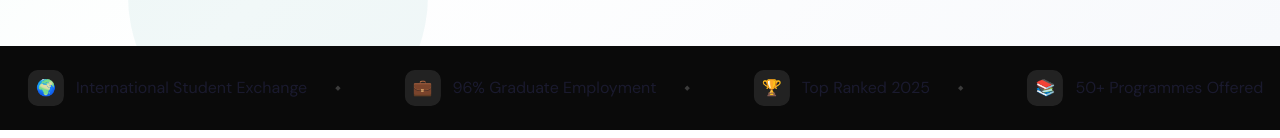
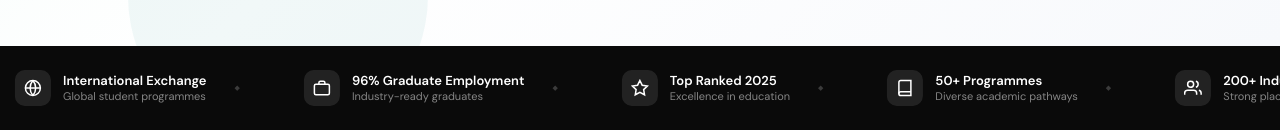
Before and after one commit to rahulc65/aashrayam, a React (Create React App) app in the folder client/: page / in a window 1280 px wide. Shown: the part 814-952 px from the top of the page. Built offline with nearby package versions, Linux system fonts and the light colour scheme; no server answers.

Commit message:
Update Strip.js

```diff
--- a/client/src/components/frontend/Strip.js
+++ b/client/src/components/frontend/Strip.js
@@ -1,12 +1,68 @@
 import './Strip.css';
 
 const items = [
-  { icon: '🎓', text: 'Nationally Accredited Institution' },
-  { icon: '🌍', text: 'International Student Exchange' },
-  { icon: '💼', text: '96% Graduate Employment' },
-  { icon: '🏆', text: 'Top Ranked 2025' },
-  { icon: '📚', text: '50+ Programmes Offered' },
-  { icon: '🤝', text: '200+ Industry Partners' },
+  {
+    icon: (
+      <svg width="18" height="18" viewBox="0 0 24 24" fill="none" stroke="white" strokeWidth="2">
+        <path d="M22 11.08V12a10 10 0 11-5.93-9.14"/>
+        <polyline points="22,4 12,14.01 9,11.01"/>
+      </svg>
+    ),
+    title: 'Nationally Accredited',
+    sub: 'Recognised & approved institution',
+  },
+  {
+    icon: (
+      <svg width="18" height="18" viewBox="0 0 24 24" fill="none" stroke="white" strokeWidth="2">
+        <circle cx="12" cy="12" r="10"/>
+        <line x1="2" y1="12" x2="22" y2="12"/>
+        <path d="M12 2a15.3 15.3 0 010 20M12 2a15.3 15.3 0 000 20"/>
+      </svg>
+    ),
+    title: 'International Exchange',
+    sub: 'Global student programmes',
+  },
+  {
+    icon: (
+      <svg width="18" height="18" viewBox="0 0 24 24" fill="none" stroke="white" strokeWidth="2">
+        <rect x="2" y="7" width="20" height="14" rx="2"/>
+        <path d="M16 7V5a2 2 0 00-2-2h-4a2 2 0 00-2 2v2"/>
+      </svg>
+    ),
+    title: '96% Graduate Employment',
+    sub: 'Industry-ready graduates',
+  },
+  {
+    icon: (
+      <svg width="18" height="18" viewBox="0 0 24 24" fill="none" stroke="white" strokeWidth="2">
+        <path d="M12 2l3.09 6.26L22 9.27l-5 4.87 1.18 6.88L12 17.77l-6.18 3.25L7 14.14 2 9.27l6.91-1.01L12 2z"/>
+      </svg>
+    ),
+    title: 'Top Ranked 2025',
+    sub: 'Excellence in education',
+  },
+  {
+    icon: (
+      <svg width="18" height="18" viewBox="0 0 24 24" fill="none" stroke="white" strokeWidth="2">
+        <path d="M4 19.5A2.5 2.5 0 016.5 17H20"/>
+        <path d="M6.5 2H20v20H6.5A2.5 2.5 0 014 19.5v-15A2.5 2.5 0 016.5 2z"/>
+      </svg>
+    ),
+    title: '50+ Programmes',
+    sub: 'Diverse academic pathways',
+  },
+  {
+    icon: (
+      <svg width="18" height="18" viewBox="0 0 24 24" fill="none" stroke="white" strokeWidth="2">
+        <path d="M17 21v-2a4 4 0 00-4-4H5a4 4 0 00-4 4v2"/>
+        <circle cx="9" cy="7" r="4"/>
+        <path d="M23 21v-2a4 4 0 00-3-3.87"/>
+        <path d="M16 3.13a4 4 0 010 7.75"/>
+      </svg>
+    ),
+    title: '200+ Industry Partners',
+    sub: 'Strong placement network',
+  },
 ];
 
 const Strip = () => (
@@ -14,8 +70,11 @@ const Strip = () => (
     <div className="strip__track">
       {[...items, ...items].map((item, i) => (
         <div className="strip__item" key={i}>
-          <span className="strip__icon">{item.icon}</span>
-          <span className="strip__text">{item.text}</span>
+          <div className="strip__icon">{item.icon}</div>
+          <div className="strip__content">
+            <strong className="strip__title">{item.title}</strong>
+            <span className="strip__sub">{item.sub}</span>
+          </div>
           <span className="strip__sep">◆</span>
         </div>
       ))}
```
